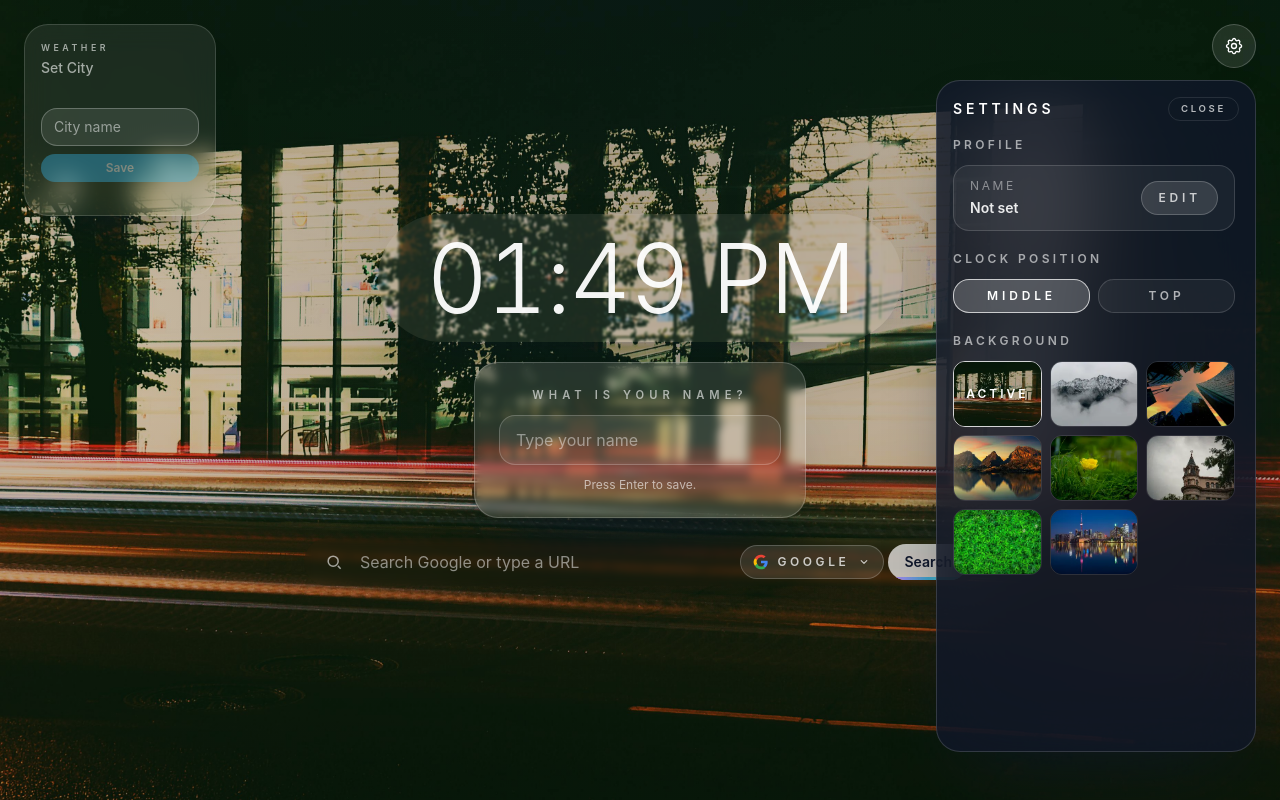
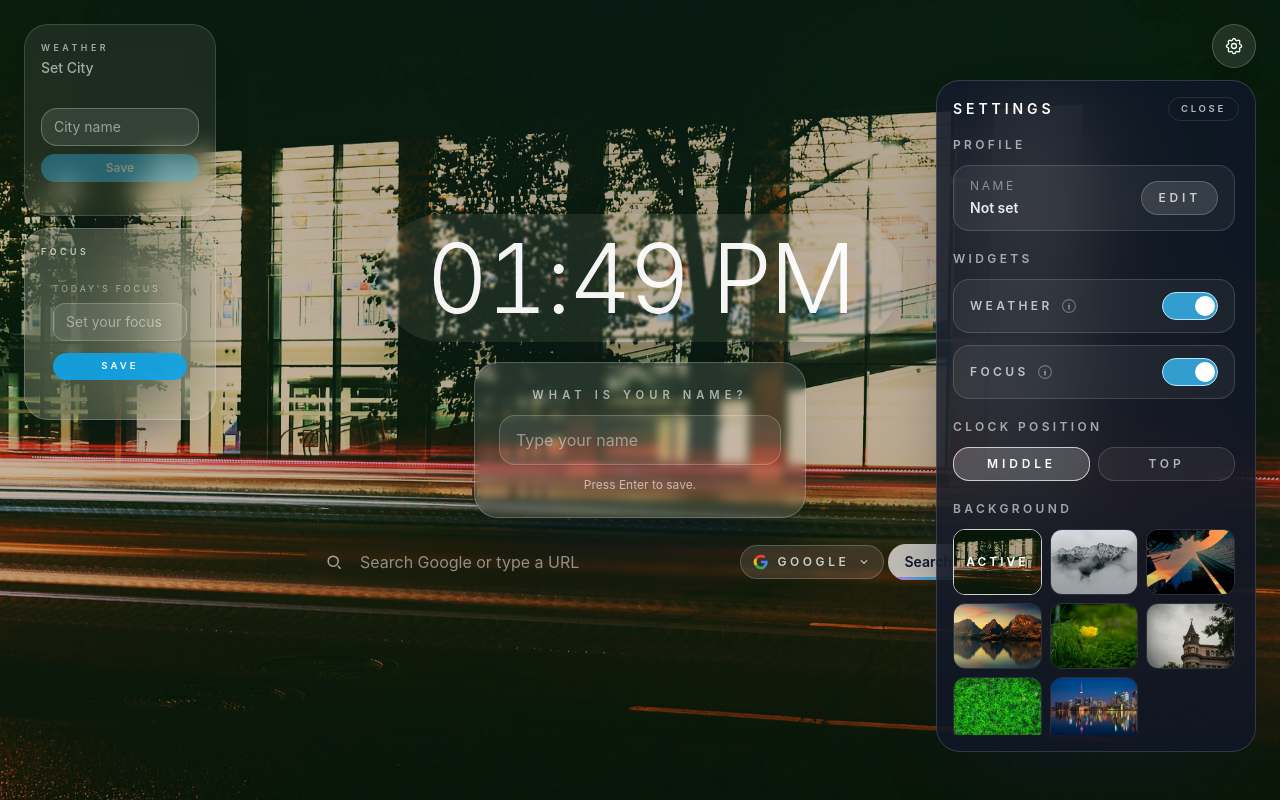
Before and after one commit to Mahdirnj/Browser-Tab-Focus, a React (Vite) app: page / in a window 1280 px wide. Both pictures are taken after a click on the button 1234 px from the left and 46 px from the top of the page. Built offline with nearby package versions, Linux system fonts and the light colour scheme.

Commit message:
Add fucos and enhance

```diff
--- a/src/App.jsx
+++ b/src/App.jsx
@@ -5,11 +5,18 @@ import { Clock } from './components/Clock'
 import { Greeting } from './components/Greeting'
 import { SearchBar } from './components/SearchBar'
 import { Weather } from './components/Weather'
+import { Focus } from './components/Focus'
 import SettingsPanel from './components/SettingsPanel'
 
 const BACKGROUND_KEY = 'focus_dashboard_background'
 const USER_NAME_KEY = 'focus_dashboard_userName'
 const CLOCK_POSITION_KEY = 'focus_dashboard_clockPosition'
+const WIDGETS_KEY = 'focus_dashboard_widgets'
+
+const DEFAULT_WIDGET_SETTINGS = {
+  weather: true,
+  focus: true,
+}
 
 function readStoredValue(key, fallback) {
   if (typeof window === 'undefined') return fallback
@@ -26,6 +33,22 @@ function readStoredClockPosition() {
   return window.localStorage.getItem(CLOCK_POSITION_KEY) ?? 'middle'
 }
 
+function readStoredWidgets() {
+  if (typeof window === 'undefined') return DEFAULT_WIDGET_SETTINGS
+  try {
+    const raw = window.localStorage.getItem(WIDGETS_KEY)
+    if (!raw) return DEFAULT_WIDGET_SETTINGS
+    const parsed = JSON.parse(raw)
+    return {
+      ...DEFAULT_WIDGET_SETTINGS,
+      ...(parsed ?? {}),
+    }
+  } catch (error) {
+    console.warn('Unable to parse stored widget settings', error)
+    return DEFAULT_WIDGET_SETTINGS
+  }
+}
+
 function App() {
   const [backgroundId, setBackgroundId] = useState(() =>
     readStoredValue(BACKGROUND_KEY, DEFAULT_BACKGROUND_ID),
@@ -34,6 +57,9 @@ function App() {
   const [userName, setUserName] = useState(() => readStoredName())
   const [clockPosition, setClockPosition] = useState(() =>
     readStoredClockPosition(),
+  )
+  const [widgetsEnabled, setWidgetsEnabled] = useState(() =>
+    readStoredWidgets(),
   )
 
   useEffect(() => {
@@ -46,6 +72,11 @@ function App() {
     window.localStorage.setItem(CLOCK_POSITION_KEY, clockPosition)
   }, [clockPosition])
 
+  useEffect(() => {
+    if (typeof window === 'undefined') return
+    window.localStorage.setItem(WIDGETS_KEY, JSON.stringify(widgetsEnabled))
+  }, [widgetsEnabled])
+
   const availableBackgrounds = backgroundOptions
   const activeBackground = useMemo(() => {
     return (
@@ -55,6 +86,15 @@ function App() {
   }, [availableBackgrounds, backgroundId])
 
   const panelClasses = 'text-white'
+  const toggleWidget = (key, value) => {
+    setWidgetsEnabled((current) => ({
+      ...current,
+      [key]: value,
+    }))
+  }
+  const showWeather = widgetsEnabled.weather !== false
+  const showFocus = widgetsEnabled.focus !== false
+  const showUtilityColumn = showWeather || showFocus
 
   return (
     <div className="relative min-h-screen overflow-hidden">
@@ -66,9 +106,12 @@ function App() {
           </div>
         </div>
       ) : null}
-      <div className="absolute left-6 top-6 z-20">
-        <Weather />
-      </div>
+      {showUtilityColumn ? (
+        <div className="absolute left-6 top-6 z-20 space-y-3">
+          {showWeather ? <Weather /> : null}
+          {showFocus ? <Focus /> : null}
+        </div>
+      ) : null}
       <SettingsPanel
         backgrounds={availableBackgrounds}
         selectedBackgroundId={activeBackground?.id ?? DEFAULT_BACKGROUND_ID}
@@ -79,6 +122,8 @@ function App() {
         currentName={userName}
         clockPosition={clockPosition}
         onClockPositionChange={setClockPosition}
+        widgetsEnabled={widgetsEnabled}
+        onWidgetToggle={toggleWidget}
       />
       <main className="relative z-10 flex min-h-screen flex-col items-center justify-center px-4 py-8 sm:px-6">
         <div
--- a/src/components/Focus.jsx
+++ b/src/components/Focus.jsx
@@ -34,7 +34,7 @@ function CheckIcon({ active }) {
       xmlns="http://www.w3.org/2000/svg"
       viewBox="0 0 20 20"
       fill="none"
-      className={`h-4 w-4 stroke-[3] ${active ? 'stroke-white' : 'stroke-transparent'}`}
+      className={`h-3.5 w-3.5 stroke-[3] ${active ? 'stroke-white' : 'stroke-transparent'}`}
     >
       <polyline
         points="4 10.5 8 14.5 16 6.5"
@@ -45,17 +45,19 @@ function CheckIcon({ active }) {
   )
 }
 
-const PANEL_CLASSES =
-  'w-full rounded-[28px] border border-white/15 bg-white/[0.13] px-6 py-7 shadow-[0_45px_80px_-45px_rgba(11,20,45,0.85)] backdrop-blur-2xl transition duration-500 hover:border-white/25'
+const CARD_CLASSES =
+  'flex h-48 w-48 flex-col overflow-hidden rounded-3xl border border-white/20 bg-white/15 p-4 text-white shadow-[0_30px_60px_-40px_rgba(15,23,42,0.85)] backdrop-blur-2xl transition duration-300 hover:border-white/30'
 
 export function Focus() {
-  const [focus, setFocus] = useState(() => readStoredFocus())
-  const [inputValue, setInputValue] = useState('')
+  const initialFocus = readStoredFocus()
+  const [focus, setFocus] = useState(initialFocus)
+  const [isEditing, setIsEditing] = useState(() => !initialFocus)
+  const [draft, setDraft] = useState(initialFocus?.text ?? '')
   const inputRef = useRef(null)
   const dayKeyRef = useRef(getTodayKey())
 
   useEffect(() => {
-    if (!focus) {
+    if (!focus?.text) {
       window.localStorage.removeItem(FOCUS_KEY)
       return
     }
@@ -71,17 +73,13 @@ export function Focus() {
   }, [focus])
 
   useEffect(() => {
-    if (focus) return
-    const timeout = window.setTimeout(() => inputRef.current?.focus(), 20)
-    return () => window.clearTimeout(timeout)
-  }, [focus])
-
-  useEffect(() => {
     const interval = window.setInterval(() => {
       const currentDayKey = getTodayKey()
       if (dayKeyRef.current !== currentDayKey) {
         dayKeyRef.current = currentDayKey
         setFocus(null)
+        setDraft('')
+        setIsEditing(true)
         window.localStorage.removeItem(FOCUS_KEY)
       }
     }, 60 * 1000)
@@ -89,17 +87,27 @@ export function Focus() {
     return () => window.clearInterval(interval)
   }, [])
 
-  const handleInputKeyDown = (event) => {
-    if (event.key !== 'Enter') return
-    event.preventDefault()
-    const trimmed = inputValue.trim()
+  useEffect(() => {
+    if (!isEditing) return
+    const timeout = window.setTimeout(() => inputRef.current?.focus(), 20)
+    return () => window.clearTimeout(timeout)
+  }, [isEditing])
+
+  const handleSave = () => {
+    const trimmed = draft.trim()
     if (!trimmed) return
-
     setFocus({
       text: trimmed,
       completed: false,
     })
-    setInputValue('')
+    setIsEditing(false)
+  }
+
+  const handleKeyDown = (event) => {
+    if (event.key === 'Enter') {
+      event.preventDefault()
+      handleSave()
+    }
   }
 
   const toggleCompleted = () => {
@@ -110,46 +118,65 @@ export function Focus() {
 
   const clearFocus = () => {
     setFocus(null)
-    setInputValue('')
+    setDraft('')
+    setIsEditing(true)
+  }
+
+  const startEditing = () => {
+    setDraft(focus?.text ?? '')
+    setIsEditing(true)
   }
 
   return (
-    <section className={PANEL_CLASSES}>
+    <section className={CARD_CLASSES}>
       <div className="flex items-center justify-between">
-        <h2 className="text-[0.65rem] font-semibold uppercase tracking-[0.45em] text-white/70">
-          Main Focus
+        <h2 className="text-[0.55rem] font-semibold uppercase tracking-[0.4em] text-white/70">
+          Focus
         </h2>
-        {focus?.completed && (
-          <span className="rounded-full bg-sky-500/20 px-3 py-1 text-[0.6rem] font-semibold uppercase tracking-[0.35em] text-sky-100">
-            Complete
+        {focus?.completed ? (
+          <span className="rounded-full bg-sky-500/25 px-2.5 py-1 text-[0.55rem] font-semibold uppercase tracking-[0.3em] text-sky-100">
+            Done
           </span>
-        )}
+        ) : null}
       </div>
 
-      {!focus ? (
-        <div className="mt-6">
+      <div className="mt-3 flex-1 rounded-2xl px-3 py-3">
+        {isEditing ? (
+          <div className="flex h-full flex-col">
+            <label
+              htmlFor="focus-text"
+              className="text-[0.55rem] uppercase tracking-[0.32em] text-white/50"
+            >
+              Today&apos;s Focus
+            </label>
             <input
+              id="focus-text"
               ref={inputRef}
-            value={inputValue}
-            onChange={(event) => setInputValue(event.target.value)}
-            onKeyDown={handleInputKeyDown}
-            placeholder="What is your main focus for today?"
-            className="w-full rounded-2xl border border-white/20 bg-white/[0.08] px-4 py-3.5 text-base text-white/90 placeholder:text-white/40 focus:border-sky-200 focus:outline-none focus:ring-2 focus:ring-sky-300/60"
+              value={draft}
+              onChange={(event) => setDraft(event.target.value)}
+              onKeyDown={handleKeyDown}
+              placeholder="Set your focus"
+              className="mt-2 w-full rounded-xl border border-white/20 bg-white/10 px-3 py-2 text-sm text-white placeholder:text-white/45 focus:border-sky-200 focus:outline-none focus:ring-2 focus:ring-sky-300/60"
             />
-          <p className="mt-3 text-xs text-white/55">
-            Press Enter to lock it in for the day.
-          </p>
+            <button
+              type="button"
+              onClick={handleSave}
+              className="mt-3 w-full rounded-full bg-sky-500/90 px-3 py-1.5 text-[0.6rem] font-semibold uppercase tracking-[0.32em] text-white shadow-[0_15px_30px_-20px_rgba(56,189,248,0.8)] transition hover:bg-sky-400"
+            >
+              Save
+            </button>
           </div>
-      ) : (
-        <div className="mt-6 flex items-start gap-4">
+        ) : focus ? (
+          <div className="flex h-full flex-col">
+            <div className="flex items-center gap-3">
               <button
                 type="button"
                 onClick={toggleCompleted}
                 aria-pressed={focus.completed}
-            className={`mt-1 inline-flex h-8 w-8 items-center justify-center rounded-full border transition ${
+                className={`flex h-8 w-8 items-center justify-center rounded-full border transition ${
                   focus.completed
-                ? 'border-sky-300 bg-sky-400/90 shadow-[0_10px_25px_-12px_rgba(56,189,248,0.8)]'
-                : 'border-white/25 bg-white/[0.08] hover:border-white/40'
+                    ? 'border-sky-300 bg-sky-500/80 shadow-[0_12px_25px_-15px_rgba(56,189,248,0.9)]'
+                    : 'border-white/25 bg-white/10 hover:border-white/35'
                 }`}
                 aria-label={
                   focus.completed
@@ -159,26 +186,51 @@ export function Focus() {
               >
                 <CheckIcon active={focus.completed} />
               </button>
-          <div className="flex-1">
               <p
-              className={`text-lg font-medium text-white/90 ${
+                className={`flex-1 text-sm font-medium ${
                   focus.completed
                     ? 'text-white/60 line-through decoration-sky-200/80'
-                  : ''
+                    : 'text-white'
                 }`}
               >
                 {focus.text}
               </p>
+            </div>
+            <div className="mt-auto flex items-center justify-between text-[0.55rem] uppercase tracking-[0.32em] text-white/55">
+              <button
+                type="button"
+                onClick={startEditing}
+                className="rounded-full border border-white/20 px-2.5 py-1 text-white/70 transition hover:border-white/35 hover:text-white"
+              >
+                Edit
+              </button>
               <button
                 type="button"
                 onClick={clearFocus}
-              className="mt-4 text-[0.65rem] font-medium uppercase tracking-[0.35em] text-white/60 transition hover:text-rose-200"
+                className="rounded-full border border-white/10 px-2.5 py-1 text-rose-200/70 transition hover:border-rose-200/40 hover:text-rose-100"
               >
                 Reset
               </button>
             </div>
           </div>
+        ) : (
+          <div className="flex h-full flex-col items-start justify-center gap-3 text-left">
+            <p className="text-sm font-semibold text-white/85">
+              No focus yet
+            </p>
+            <p className="text-[0.6rem] uppercase tracking-[0.32em] text-white/50">
+              Set your intention for the day.
+            </p>
+            <button
+              type="button"
+              onClick={() => setIsEditing(true)}
+              className="rounded-full bg-white/90 px-3 py-1.5 text-[0.6rem] font-semibold uppercase tracking-[0.35em] text-slate-900 transition hover:bg-white"
+            >
+              Set Focus
+            </button>
+          </div>
         )}
+      </div>
     </section>
   )
 }
--- a/src/components/SettingsPanel.jsx
+++ b/src/components/SettingsPanel.jsx
@@ -52,12 +52,29 @@ export function SettingsPanel({
   onNameEditRequest,
   clockPosition = 'middle',
   onClockPositionChange,
+  widgetsEnabled,
+  onWidgetToggle,
 }) {
   const [open, setOpen] = useState(false)
   const [visible, setVisible] = useState(false)
   const panelRef = useRef(null)
   const thumbnailCacheRef = useRef(new Map())
   const [thumbRevision, bumpThumbRevision] = useReducer((count) => count + 1, 0)
+  const widgetStates = useMemo(
+    () => ({
+      weather: widgetsEnabled?.weather !== false,
+      focus: widgetsEnabled?.focus !== false,
+    }),
+    [widgetsEnabled],
+  )
+
+  const handleWidgetToggle = useCallback(
+    (key) => {
+      const nextValue = !widgetStates[key]
+      onWidgetToggle?.(key, nextValue)
+    },
+    [onWidgetToggle, widgetStates],
+  )
 
   const openPanel = useCallback(() => {
     setVisible(true)
@@ -324,6 +341,74 @@ export function SettingsPanel({
               </section>
               <section>
                 <p className="text-xs font-semibold uppercase tracking-[0.28em] text-white/60">
+                  Widgets
+                </p>
+                <div className="mt-3 space-y-3">
+                  {[
+                    {
+                      id: 'weather',
+                      label: 'Weather',
+                      description: 'Shows current conditions for your selected city.',
+                    },
+                    {
+                      id: 'focus',
+                      label: 'Focus',
+                      description:
+                        'Keeps your single most important task for today, lets you mark it done, and clears automatically tomorrow.',
+                    },
+                  ].map((item) => {
+                    const enabled = widgetStates[item.id]
+                    return (
+                      <div
+                        key={item.id}
+                        className="flex items-center justify-between gap-3 rounded-2xl border border-white/15 bg-white/5 px-4 py-3"
+                      >
+                        <div className="flex items-center gap-2 text-left">
+                          <p className="text-xs font-semibold uppercase tracking-[0.28em] text-white/70">
+                            {item.label}
+                          </p>
+                          <span className="group relative inline-flex h-4 w-4 items-center justify-center">
+                            <svg
+                              xmlns="http://www.w3.org/2000/svg"
+                              viewBox="0 0 20 20"
+                              fill="none"
+                              stroke="currentColor"
+                              strokeWidth="1.4"
+                              className="h-4 w-4 text-white/65"
+                            >
+                              <circle cx="10" cy="10" r="8" strokeOpacity="0.5" />
+                              <circle cx="10" cy="6.8" r="0.6" fill="currentColor" stroke="none" />
+                              <path d="M10 9v4.6" strokeLinecap="round" />
+                            </svg>
+                            <span className="pointer-events-none absolute left-1/2 top-full z-10 mt-2 w-52 -translate-x-1/2 rounded-xl border border-white/15 bg-slate-900/95 px-3 py-2 text-[0.6rem] text-white/75 opacity-0 shadow-lg transition duration-200 group-hover:opacity-100">
+                              {item.description}
+                            </span>
+                          </span>
+                        </div>
+                        <button
+                          type="button"
+                          onClick={() => handleWidgetToggle(item.id)}
+                          role="switch"
+                          aria-checked={enabled}
+                          className={`relative inline-flex h-7 w-14 items-center rounded-full border px-1 transition-colors duration-200 ${
+                            enabled
+                              ? 'border-sky-200 bg-sky-400/80'
+                              : 'border-white/20 bg-white/10'
+                          }`}
+                        >
+                          <span
+                            className={`block h-5 w-5 rounded-full bg-white shadow-sm transition-transform duration-200 ${
+                              enabled ? 'translate-x-7' : 'translate-x-0'
+                            }`}
+                          />
+                        </button>
+                      </div>
+                    )
+                  })}
+                </div>
+              </section>
+              <section>
+                <p className="text-xs font-semibold uppercase tracking-[0.28em] text-white/60">
                   Clock Position
                 </p>
                 <div className="mt-3 grid grid-cols-2 gap-2">
```
Lines whose indentation alone changed are shown as unchanged.
